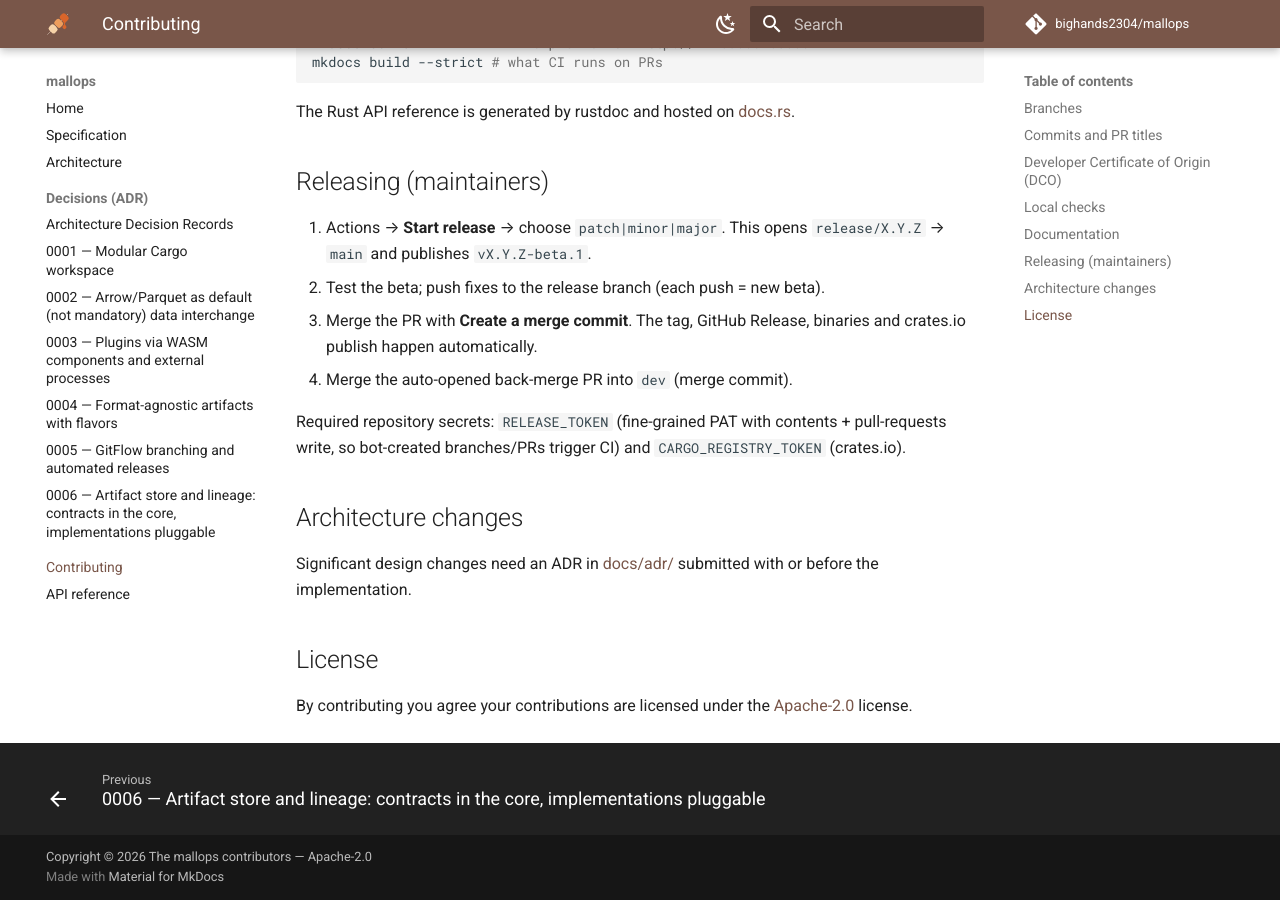
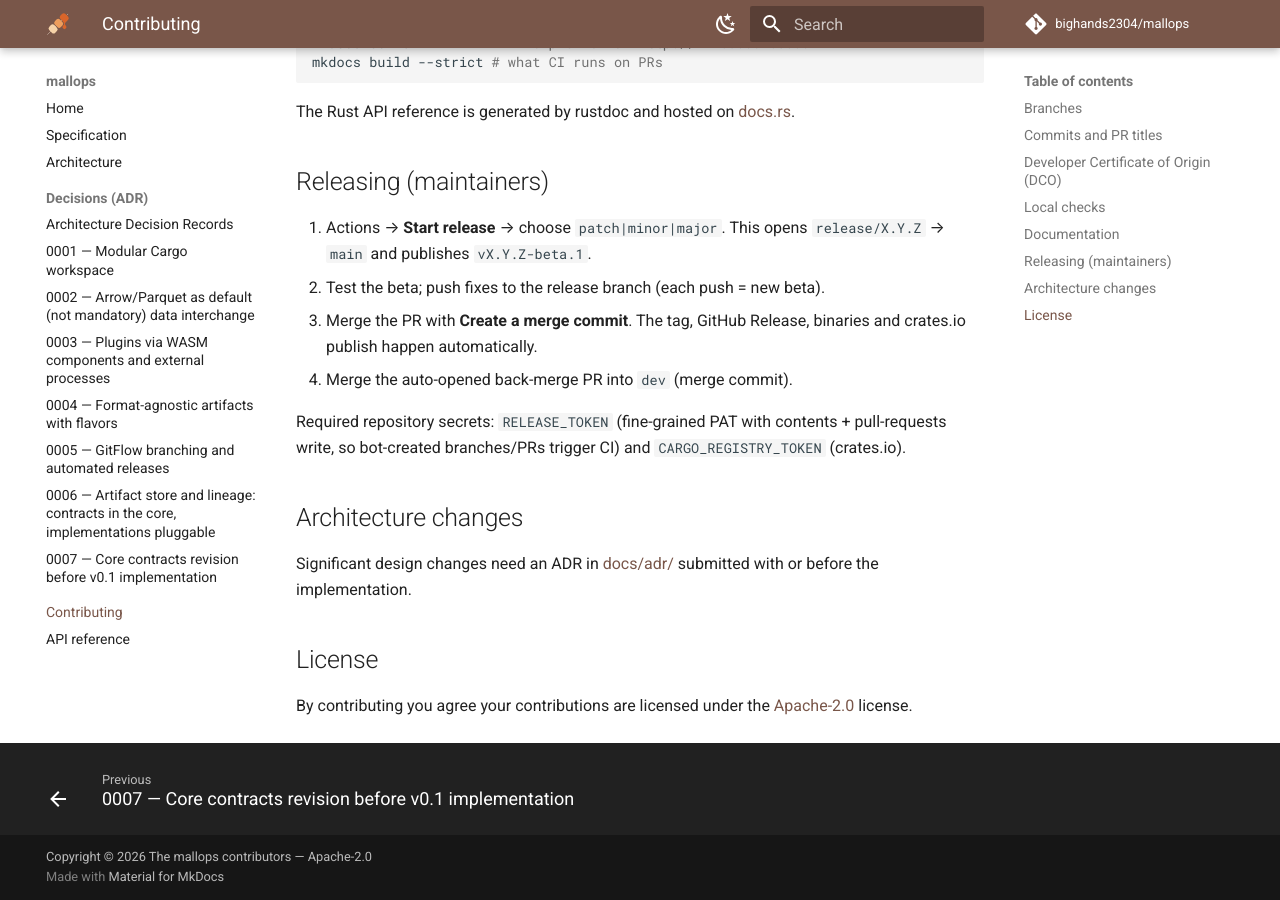
Before and after one commit to bighands2304/mallops, an MkDocs documentation site: the page built from docs/contributing.md, in a window 1280 px wide and 900 px high, scrolled down 2039 px. Built offline with MkDocs 1.6.1 and Material for MkDocs 9.7.7, drawn with Linux system fonts in a browser that asks for light colours; comment, search, counter and statistics services are not loaded; the version menu is left out; part of the change alters nothing that is shown.

Commit message:
docs(adr): add ADR-0007 core contracts revision
Signed-off-by: bighands2304 <61188329+bighands2304@users.noreply.github.com>

```diff
--- /dev/null
+++ b/docs/adr/0007-core-contracts-revision.md
@@ -0,0 +1,140 @@
+# 0007 — Core contracts revision before v0.1 implementation
+
+- Status: Accepted · 2026-11-21
+- Partially supersedes: [0003](0003-plugins-wasm-and-grpc.md) (compile-time `inventory` registration; plugin isolation table), [0004](0004-agnostic-artifacts-and-flavors.md) (`Predictor` placement in v0.1; manifest fields)
+- Refines: [0001](0001-modular-workspace.md), [0006](0006-store-and-lineage-contracts.md)
+
+## Context
+
+A pre-implementation design review of [SPEC.md](../SPEC.md), [ARCHITECTURE.md](../ARCHITECTURE.md), and the existing ADRs uncovered eight structural defects in `mallops-core` contracts that would cause cascading breaking changes as soon as v0.1 development starts:
+
+1. Including `produced_by.run` inside the hashed `Manifest` breaks content addressing, deduplication, and caching; the hash framing itself was unspecified.
+2. `NFR-7` restricted `mallops-core` to four crates while core features require additional infrastructure crates, `serde_yaml` is archived upstream, and `schemars::Schema` leaked into public signatures.
+3. `ArtifactStore` lacked real immutability on `LocalStore`, validated ID/path types, and an API for auxiliary metadata (cache index, `lineage.json`, model registry).
+4. Core trait and struct signatures (`Block`, `BlockSpec`, `Context`, `Manifest`, `LineageEvent`, `Error`) were missing versioning, skip outcomes, cancellation, secret isolation, runtime-managed output commits, `#[non_exhaustive]`, `ArtifactKind::Transform`, and an unambiguous I/O schema field name.
+5. `serve` was modeled both as a batch DAG node and as a standalone CLI command.
+6. `Predictor` was placed in `mallops-core` before being validated against real backends and out of dependency order with `evaluate`.
+7. No explicit trust model existed for executable YAML pipelines, code-executing model flavors, or actual plugin isolation boundaries.
+8. Compile-time `inventory` registration is fragile under LTO/cross-compilation, breaks test isolation, and adds unnecessary complexity for v0.1.
+
+## Decisions
+
+### D1 — Canonical `ArtifactId` encoding without `produced_by`
+
+**Decision:**
+- Remove `produced_by` (and all run-specific or timestamp fields) from the content-addressed `Manifest`. Per-run provenance (`run`, `node`, `artifact`) is recorded exclusively in `LineageEvent::ArtifactProduced`.
+- Define a canonical, cross-platform encoding for `ArtifactId` using BLAKE3 with domain separation (`blake3::derive_key("mallops artifact v1")`):
+  1. Serialize the canonical `Manifest` (`schema_version`, `kind`, `format`, `flavor`, `io_schema`, `parents`, `metadata`) as canonical JSON with sorted object keys (`BTreeMap` / RFC 8785) and `parents` sorted lexicographically by `ArtifactId`; feed `u64::to_le_bytes(manifest_bytes.len()) || manifest_bytes`.
+  2. Feed `u64::to_le_bytes(file_count)` followed by each payload file sorted bytewise by its validated POSIX UTF-8 relative path (`RelPath`, `/` separators): `len(path) || path || len(content) || blake3(content)` (all lengths as `u64` little-endian).
+- Represent `ArtifactId` as a 32-byte BLAKE3 digest formatted as 64 lowercase hexadecimal characters.
+
+**Rationale:**
+Because `produced_by.run` changes on every execution, hashing it made two identical deterministic runs produce different `ArtifactId`s, breaking `NFR-2`, `FR-STO-4` (content deduplication), and downstream caching. Domain separation, length-prefixed framing, canonical JSON key ordering, and POSIX path normalization prevent hash-boundary collisions and guarantee identical digests across Linux, macOS, and Windows.
+
+### D2 — Explicit `mallops-core` dependency allowlist, YAML parser, and schema isolation
+
+**Decision:**
+- Amend `NFR-7` to distinguish **forbidden dependency categories** (no ML/tensor/dataframe libraries, no cloud SDKs, no `object_store`, no database drivers, no HTTP/gRPC servers) from an **explicit core allowlist**:
+  - Default core dependencies: `tokio`, `serde`, `serde_json`, `blake3`, `tracing`, `thiserror`, `ulid`, `tempfile`.
+  - Feature-gated dependencies:
+    - `yaml` (enabled by default): `yaml_serde` (`0.10`).
+    - `schema` (disabled by default): `schemars` for generating JSON Schema documents for editor completion.
+    - `schema-validate` (disabled by default): optional JSON Schema validation engine when requested, rather than compiled into default builds.
+- Remove `schemars::Schema` from `BlockSpec`'s public API; use `Option<serde_json::Value>` instead. In v0.1, `with:` configuration is validated by `Block::validate_config(&self, config: &serde_json::Value)` (typically via `serde::Deserialize`).
+- Avoid adding `async-trait` to `mallops-core` (use `Pin<Box<dyn Future + Send + '_>>` or a dual native/dyn trait pattern).
+
+**Rationale — YAML parser selection:**
+- `serde_yaml` is archived and unmaintained upstream and depends on archived `unsafe-libyaml` (`RUSTSEC-2024-0449`), failing `cargo deny`.
+- `serde_yml` is archived and affected by an unsoundness advisory (`RUSTSEC-2025-0068`).
+- `serde-saphyr` (`MIT OR Apache-2.0`, pure Rust with `#![forbid(unsafe_code)]`, configurable resource budgets against alias bombs) is a strong future candidate, but requires MSRV Rust 1.89, which exceeds the workspace MSRV of Rust 1.85. Because the YAML parser is not exposed in `mallops-core`'s public API, migrating to `serde-saphyr` after an MSRV bump will be non-breaking.
+- `serde_norway` is a single-maintainer fork, whereas `yaml_serde` is stewarded by The YAML Organization (`yaml/yaml-serde`).
+- **`yaml_serde` (`0.10`)** is actively maintained by The YAML Organization, dual-licensed `MIT OR Apache-2.0` (permitted by `deny.toml`), supports MSRV 1.82 (compatible with 1.85), replaces `unsafe-libyaml` with `libyaml-rs`, has no active RustSec advisories, enforces recursion depth limits, and reports line/column locations on syntax errors. Parser tests must still explicitly cover YAML alias bombs and deeply nested inputs.
+
+Keeping `schemars` out of public types protects `mallops-core` semver stability at 1.0 and keeps `BlockSpec` compatible with dynamic WASM/gRPC plugins.
+
+### D3 — Immutable `ArtifactStore`, validated `ArtifactId`/`RelPath`, and auxiliary metadata API
+
+**Decision:**
+- Introduce validated newtypes in `mallops-core`:
+  - `ArtifactId`: 32-byte digest with strict `FromStr` (exactly 64 lowercase hex chars) and no unchecked string constructor.
+  - `RelPath`: validated relative path (non-empty UTF-8, normalized `/` separators, rejecting `..`, leading `/`, Windows drive letters/backslashes, NUL bytes, and empty segments).
+- Harden `ArtifactStore` semantics:
+  - `put(&self, manifest: Manifest, payload: PayloadSource<'_>) -> Result<ArtifactId>` accepts a structured `PayloadSource` (`File`, `Dir`, `Bytes`, or multi-file map), writes atomically (temp directory on the same filesystem + idempotent rename), rejects symlinks and special files, and verifies canonical paths stay inside the root. `LocalStore::put` marks stored files read-only (`0444`) and directories (`0555`) where supported by the OS.
+  - `get(&self, id: &ArtifactId) -> Result<Option<Artifact>>` avoids `exists` + `get` TOCTOU races.
+  - `fetch(&self, id: &ArtifactId, dest: &Path) -> Result<PathBuf>` has uniform semantics across all backends: it always materializes the payload into `dest` (read-only copy/materialization on `LocalStore`, download + integrity check on remote stores) and never returns a writable path inside the store itself.
+  - `verify(&self, id: &ArtifactId) -> Result<()>` recomputes the canonical `ArtifactId` to detect corruption or tampering.
+- Add an auxiliary key-value metadata API on the store (or companion `MetaStore` contract implemented by every backend): `put_meta`, `get_meta`, `list_meta`, and `delete_meta` keyed by `RelPath`. Caching (`cache/<key>.json`), `JsonSink` (`runs/<run-id>/lineage.json`), and the v0.2 model registry (`registry/<model>/<version>.json`) all persist through this API.
+
+**Rationale:**
+Making `fetch` a no-op on `LocalStore` allowed external blocks to mutate stored payloads in place, silently corrupting content addressing and cache integrity. Validated `ArtifactId`/`RelPath` types and symlink rejection close path-traversal and file-exfiltration vectors across `LocalStore` and external `outputs.json`. An explicit auxiliary metadata API ensures caching and `JsonSink` work identically across `LocalStore`, `MemoryStore`, and future remote stores without hardcoded filesystem paths.
+
+### D4 — Core signatures (`BlockSpec`, `Block`, `Context`, `Error`, `#[non_exhaustive]`, `Transform`, `io_schema`)
+
+**Decision:**
+- **`BlockSpec`**: add `version: Cow<'static, str>`, use `Cow<'static, str>` for `id` and port/format/flavor strings, replace `config_schema` with `Option<serde_json::Value>`, return `&BlockSpec` from `Block::spec(&self)`, and add optional hooks `Block::validate_config(&self, config: &serde_json::Value)` and `Block::resolve_ports(&self, config: &serde_json::Value)` for config-driven blocks (such as `std/train.external`).
+- **`BlockOutcome` & `cache_policy`**: `Block::run` returns `Result<BlockOutcome>` where `BlockOutcome` has `Produced(OutputDrafts)` and `Skipped { reason: String, outputs: OutputDrafts }`. Any downstream node with a required input from a skipped node is automatically skipped with `Status::Skipped` in lineage. Add `Block::cache_policy(&self, ctx: &Context) -> Result<CachePolicy>` (`Deterministic { extra_hash: Option<Digest> }` | `Uncacheable`) so source/external blocks invalidate when local files or scripts change.
+- **Runtime-owned output commits**: blocks produce output drafts (`OutputDraft { manifest_draft, payload }`); the **runtime** commits them to `ArtifactStore`, injects `Manifest.parents` from the node's actual input `ArtifactId`s, validates outputs against resolved ports, and emits `LineageEvent::ArtifactProduced`. Blocks never call `store.put()` directly for outputs.
+- **`Context`**:
+  - Remove `pub span: tracing::Span` (the runtime wraps `block.run(...).instrument(node_span).await`).
+  - Add `cancel: CancelToken` (cooperative cancellation built on `tokio::sync::watch::Receiver<bool>`).
+  - Separate `${env:NAME}` (interpolated into `config` and hashed into `config_hash`) from `${secret:NAME}` (resolved on demand via `ctx.secret("NAME") -> Result<Secret>`, backed in v0.1 by a `SecretProvider` reading `MALLOPS_SECRET_<NAME>`). `Secret` is an opaque newtype with redacted `Debug`/`Display` (`"***"`), does not implement `Serialize`, and is excluded from `config.json`, cache keys, `config_hash`, logs, and lineage.
+  - Provide `ctx.config_as::<T>()` for typed config deserialization.
+- **`mallops_core::Error`**: define a structured `thiserror` error enum (`Config`, `Validation`, `Store`, `Runtime`, `Cancelled`, `Secret`, `InvalidArtifactId`, `InvalidPath`, `Block { id, source }`).
+- **`#[non_exhaustive]`**: mark extensible public enums and structs (`BlockSpec`, `BlockOutcome`, `Context`, `Artifact`, `Manifest`, `ArtifactKind`, `Stage`, `LineageEvent`, `Status`, `Error`, `CachePolicy`, `PayloadSource`) as `#[non_exhaustive]` with dedicated constructors/builders.
+- **`ArtifactKind::Transform`**: add `transform` to `ArtifactKind` for fitted preprocessors consumed by `package` and `serve`.
+- **`Manifest.io_schema`**: rename `Manifest.signature` to `Manifest.io_schema`, reserving `signature` for cryptographic artifact signatures (`FR-PKG-3`, v0.3).
+- **`LineageEvent`**: add `timestamp`, `block_version`, `seed: Option<u64>`, `Status::Skipped`, and use `Digest` consistently instead of an undefined `Hash` type.
+
+**Rationale:**
+These additions eliminate every known breaking gap between core issues (`#1`–`#9`) and downstream std/serving issues (`#11`–`#17`), prevent secret leakage and async tracing corruption, guarantee consistent `parents` and lineage events, and make the core API evolvable toward 1.0 under `cargo-semver-checks`.
+
+### D5 — `serve` outside the batch DAG
+
+**Decision:**
+- Remove `serve` from the batch DAG (`blocks:` in `mallops.yaml`). `mallops run` executes the finite batch DAG and produces a `package` artifact (gated by `eval`).
+- `mallops serve [package-id]` is a separate long-running command that consumes a `package` artifact. An optional top-level `serve:` section in `mallops.yaml` configures defaults (target package output, bind address, port) for `mallops serve` without participating in `mallops run`.
+
+**Rationale:**
+A long-running HTTP server cannot be a normal batch DAG node: either it blocks `mallops run` indefinitely (preventing `RunFinished` and `mallops run && mallops serve`) or requires ad-hoc skipping rules. Separating batch production (`run` → `package`) from online inference (`serve`) gives both commands clear, composable semantics.
+
+### D6 — Minimal `Predictor` contract in `mallops-std` for v0.1
+
+**Decision:**
+- Partially supersede [ADR-0004](0004-agnostic-artifacts-and-flavors.md) for v0.1: keep `Predictor` (and `LoadedPredictor`) out of `mallops-core` and define a minimal contract in `mallops-std` shared by both `evaluate` and `serve` (implemented prior to `evaluate`).
+- Include `flavors(&self) -> &[&str]`, `executes_code(&self) -> bool`, structured payloads (`Json` and `Bytes`), and batch inference (`predict_batch`).
+- Promote `Predictor` into `mallops-core` only before `v1.0`, once validated across multiple backends (`linfa`, external Python worker, `ort`/gRPC).
+
+**Rationale:**
+Freezing `Predictor` in `mallops-core` before implementing a single backend or gRPC/binary inference risks an early breaking change (for example, locking into JSON-only payloads). Defining it first in `mallops-std` before `evaluate` fixes the dependency inversion between `evaluate` and `serve` while keeping `mallops-core` minimal.
+
+### D7 — Explicit Trust model and corrected `NFR-4`
+
+**Decision:**
+- Add a **Trust model** section to [SPEC.md](../SPEC.md) defining explicit trust boundaries:
+  1. `mallops.yaml` is trusted executable configuration: `mallops run` executes native blocks and external commands with host privileges, whereas `mallops validate` and `mallops graph` never execute user code or external processes.
+  2. Only WASM component plugins (post-v0.1) provide sandboxing. Native Rust blocks and external CLI/gRPC processes are trusted code (external CLI blocks run via `argv` without a shell, with an allowlisted environment and isolated workdir, but are not a security sandbox).
+  3. Model flavors that execute code on deserialization (`pickle`, `joblib`, `sklearn-pickle`, `torchscript`) are flagged (`executes_code = true`). `mallops serve` refuses to load them unless explicitly opted in via `--trust-unsafe-flavors`. Non-executing formats (`onnx`, `safetensors`, `skops`) and signed packages (v0.3) are recommended.
+  4. Secrets never enter `Context.config`, `config.json`, cache keys, logs, or lineage; `ArtifactStore` enforces validated paths, symlink rejection, and read-only storage.
+- Update `NFR-4` in [SPEC.md](../SPEC.md) to reflect these exact guarantees instead of claiming sandboxing for all plugins.
+
+**Rationale:**
+Documenting trust boundaries up front prevents false security assumptions (especially around `pickle` serving and external commands) and ensures v0.1 CLI and store implementations enforce safe defaults from day one.
+
+### D8 — Explicit `BlockRegistry` in v0.1 (no `inventory`)
+
+**Decision:**
+- Partially supersede [ADR-0003](0003-plugins-wasm-and-grpc.md) for v0.1: `mallops-core` provides an explicit, instance-local `BlockRegistry` populated via `registry.register(...)`.
+- `mallops-std` exposes `pub fn register_std(registry: &mut BlockRegistry)` registering all feature-enabled standard blocks; `mallops-cli` and library callers invoke it explicitly.
+- Compile-time auto-registration (such as `inventory` behind an optional feature) is deferred until post-v0.1 if multi-crate ergonomics justify its trade-offs.
+
+**Rationale:**
+`inventory` relies on linker `ctor` sections that can be silently stripped under LTO or unused-symbol elimination, behave inconsistently across static/cross-compilation/WASM targets, introduce global state that hurts test isolation, and add an `unsafe`-containing dependency to `mallops-core`. Explicit registration is deterministic, zero-magic, and trivial for v0.1's standard library.
+
+## Consequences
+
+- `mallops-core` contracts are internally consistent across artifacts, store, blocks, config, caching, lineage, and serving before issue `#1` begins.
+- `mallops-core` remains free of ML, cloud, database, and HTTP/gRPC dependencies while gaining a realistic, auditable infrastructure allowlist.
+- `ArtifactId` digests are deterministic, cross-platform, and deduplicated across runs.
+- `LocalStore` and external blocks have enforceable immutability and path-traversal protections.
+- `BlockRegistry` is isolated and deterministic in unit and integration tests.
+- Accepted ADRs 0001–0006 remain untouched per MADR policy; this ADR records all supersessions and refinements.
--- a/docs/adr/README.md
+++ b/docs/adr/README.md
@@ -10,3 +10,4 @@ Format: [MADR](https://adr.github.io/madr/) light. One decision per file, number
 | [0004](0004-agnostic-artifacts-and-flavors.md) | Format-agnostic artifacts with flavors | Accepted |
 | [0005](0005-gitflow-and-release.md) | GitFlow branching and automated releases | Accepted |
 | [0006](0006-store-and-lineage-contracts.md) | Artifact store and lineage: contracts in the core, implementations pluggable | Accepted |
+| [0007](0007-core-contracts-revision.md) | Core contracts revision before v0.1 implementation | Accepted |
--- a/mkdocs.yml
+++ b/mkdocs.yml
@@ -73,5 +73,6 @@ nav:
       - adr/0004-agnostic-artifacts-and-flavors.md
       - adr/0005-gitflow-and-release.md
       - adr/0006-store-and-lineage-contracts.md
+      - adr/0007-core-contracts-revision.md
   - Contributing: contributing.md
   - API reference: https://docs.rs/mallops-core
```
